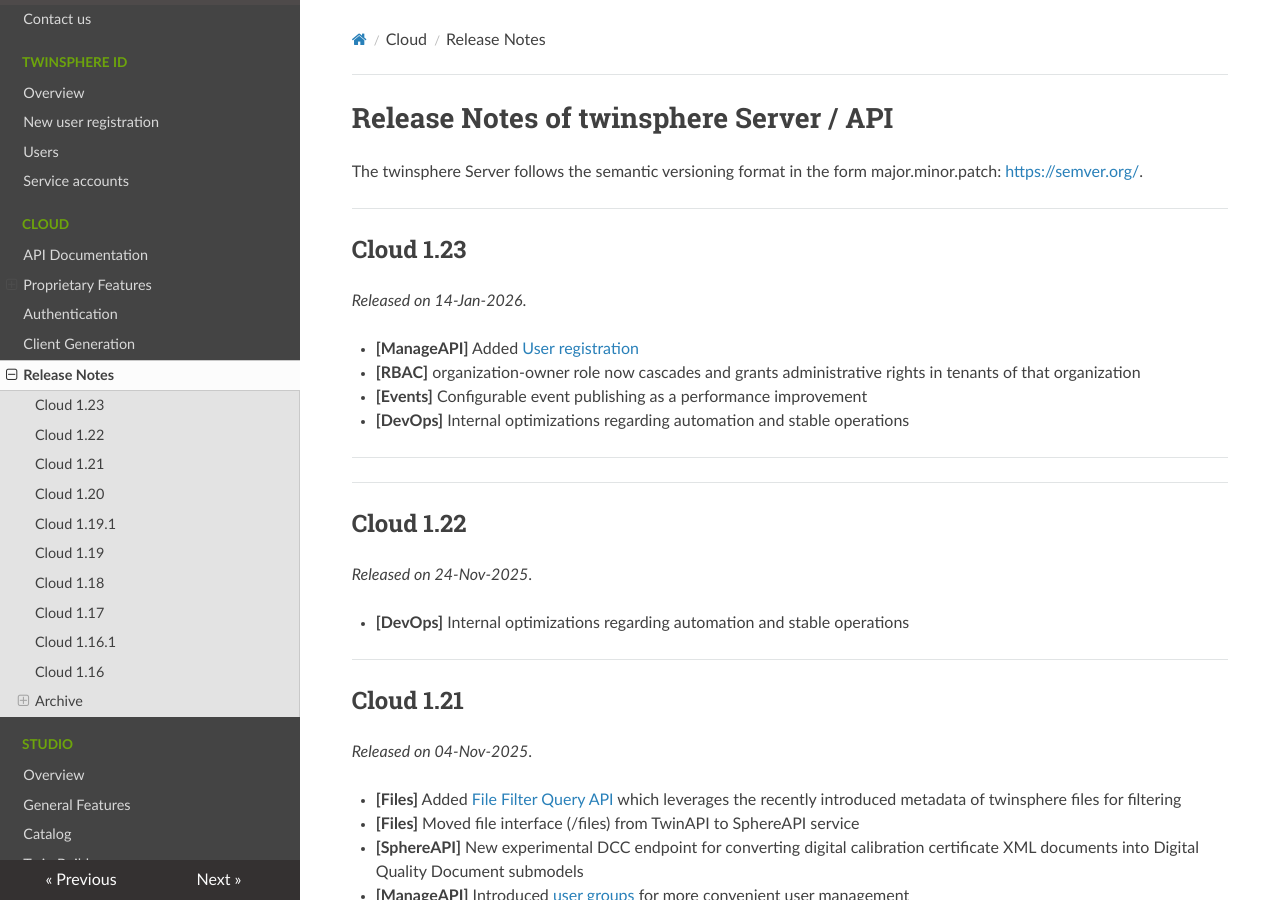
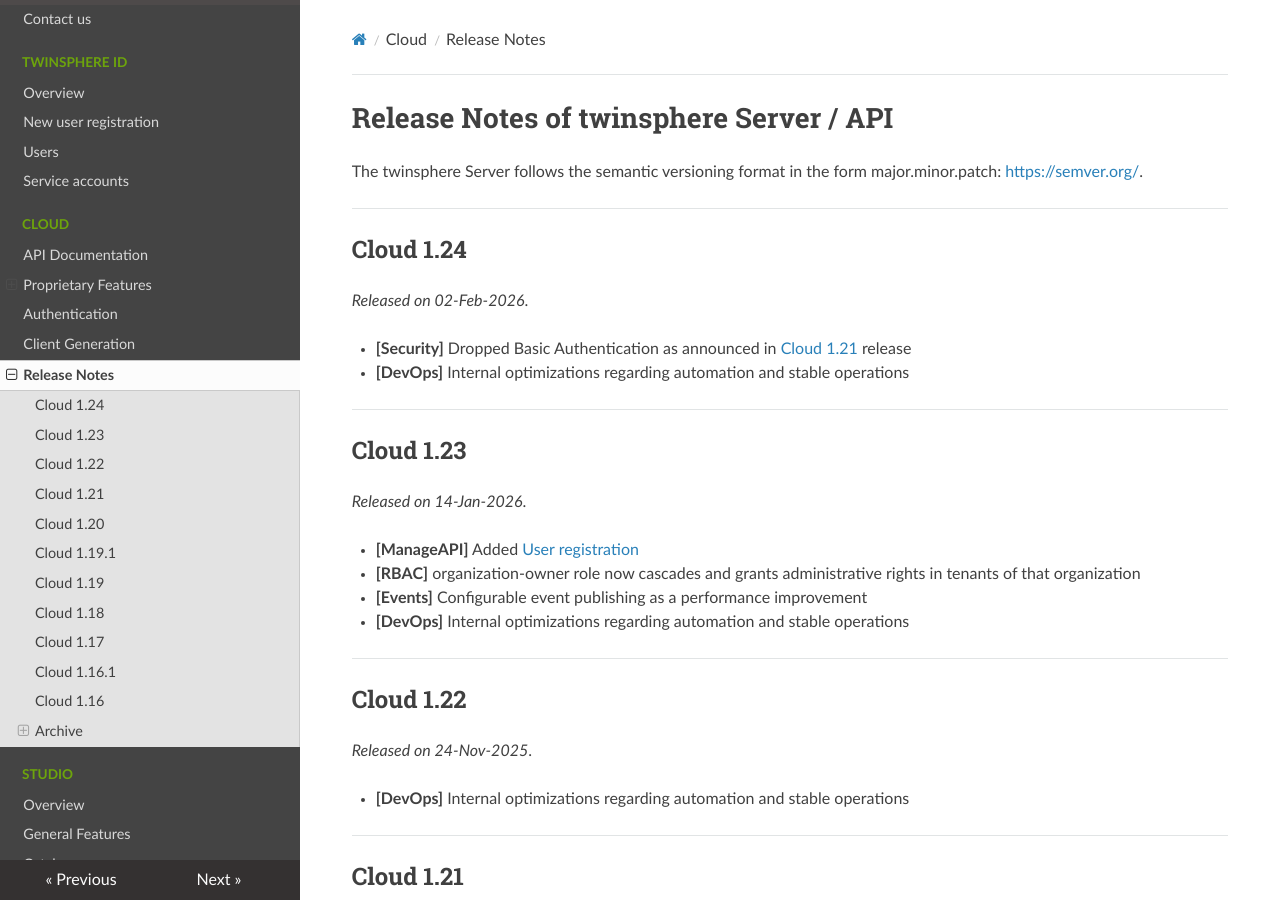
Before and after one commit to twinsphere/twinsphere.github.io, an MkDocs documentation site: the page built from docs/cloud-release-notes.md, in a window 1280 px wide and 900 px high. Built offline with MkDocs 1.6.1, drawn with Linux system fonts in a browser that asks for light colours; nearby versions of some CDN libraries.

Commit message:
feat(cloud): release notes for 1.24

```diff
--- a/docs/cloud-release-notes.md
+++ b/docs/cloud-release-notes.md
@@ -3,6 +3,15 @@
 
 The twinsphere Server follows the semantic versioning format in the form major.minor.patch:
 [https://semver.org/](https://semver.org/).
+
+---
+
+## Cloud 1.24
+
+*Released on 02-Feb-2026*.
+
+- **[Security]** Dropped Basic Authentication as announced in [Cloud 1.21](#cloud-121) release
+- **[DevOps]** Internal optimizations regarding automation and stable operations
 
 ---
 
@@ -14,8 +23,6 @@
 - **[RBAC]** organization-owner role now cascades and grants administrative rights in tenants of that organization
 - **[Events]** Configurable event publishing as a performance improvement
 - **[DevOps]** Internal optimizations regarding automation and stable operations
-
----
 
 ---
 
```
